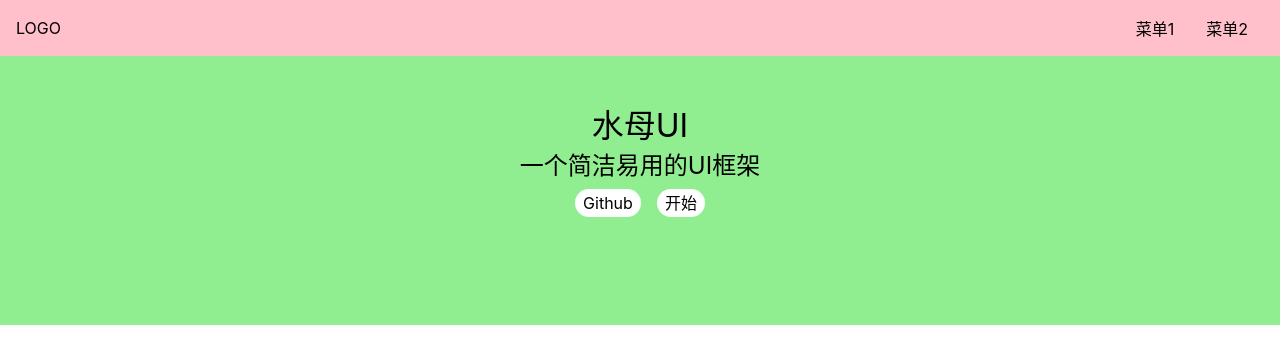
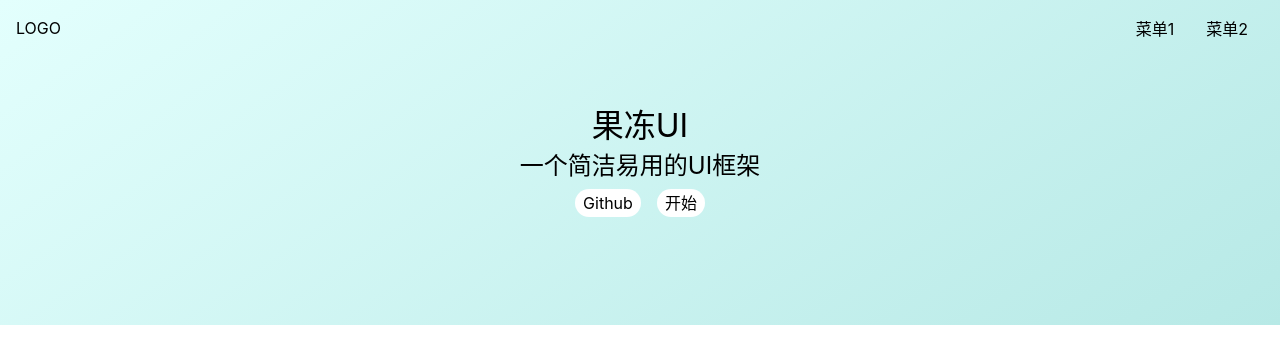
Before and after one commit to WISELYfeng/jelly-ui-code, a Vue app: page / in a window 1280 px wide. Shown: the top 364 px of the page. Built offline with nearby package versions, Linux system fonts and the light colour scheme.

Commit message:
修改首页背景为渐变色

```diff
--- a/src/components/Topnav.vue
+++ b/src/components/Topnav.vue
@@ -23,7 +23,6 @@ export default {
 </script>
 <style lang="scss" scoped>
 .topnav {
-  background: pink;
   display: flex;
   padding: 16px;
   position: fixed;
--- a/src/views/Home.vue
+++ b/src/views/Home.vue
@@ -1,8 +1,8 @@
 <template>
-  <div>
+  <div class="top-wrapper">
     <Topnav></Topnav>
     <div class="banner">
-      <h1>水母UI</h1>
+      <h1>果冻UI</h1>
       <h2>一个简洁易用的UI框架</h2>
       <p class="actions">
         <a href="https://github.com/WISELYfeng/vite-web">Github</a>
@@ -24,13 +24,15 @@ export default {
 
 
 <style lang="scss" scoped>
+.top-wrapper{
+  background: linear-gradient(145deg, rgba(227, 255, 253, 1) 0%, rgba(183, 233, 230, 1) 100%);
+}
 .banner {
   padding: 100px 0;
   display: flex;
   justify-content: center;
   align-items: center;
   flex-direction: column;
-  background: lightgreen;
   > .actions {
     padding: 8px 0;
     a {
```
